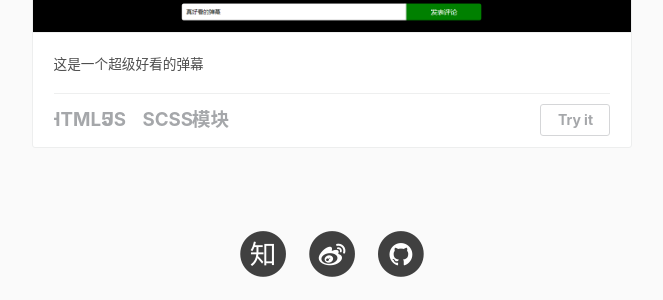
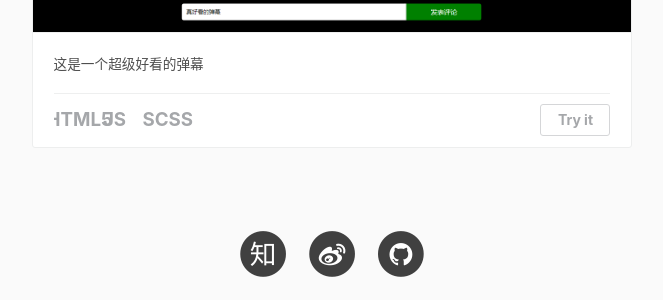
Before and after one commit to AnnaHuangPro/AnnaHuangPro.github.io, a Jekyll site: the page built from portfolio/index.html, in a window 1280 px wide and 900 px high, scrolled down 1795 px. Shown: the part 451-751 px from the top of the window, without its empty margins (308-971 px from the left). Built offline with Jekyll 4.4.1, drawn with Linux system fonts in a browser that asks for light colours; nearby versions of some CDN libraries; comment, search, counter and statistics services are not loaded.

Commit message:
作品取消了模块化的变迁

```diff
--- a/portfolio/index.html
+++ b/portfolio/index.html
@@ -87,7 +87,6 @@ layout: default
 									<span><b>HTML5</b></span>
 									<span><b>JS</b></span>
 									<span><b>SCSS</b></span>
-									<span><b>模块化</b></span>
 									<span class="link"><a target="_blank" href="https://annahuangpro.github.io/barrage/">Try it</a></span>
 								</li>
 							</ul>
```
